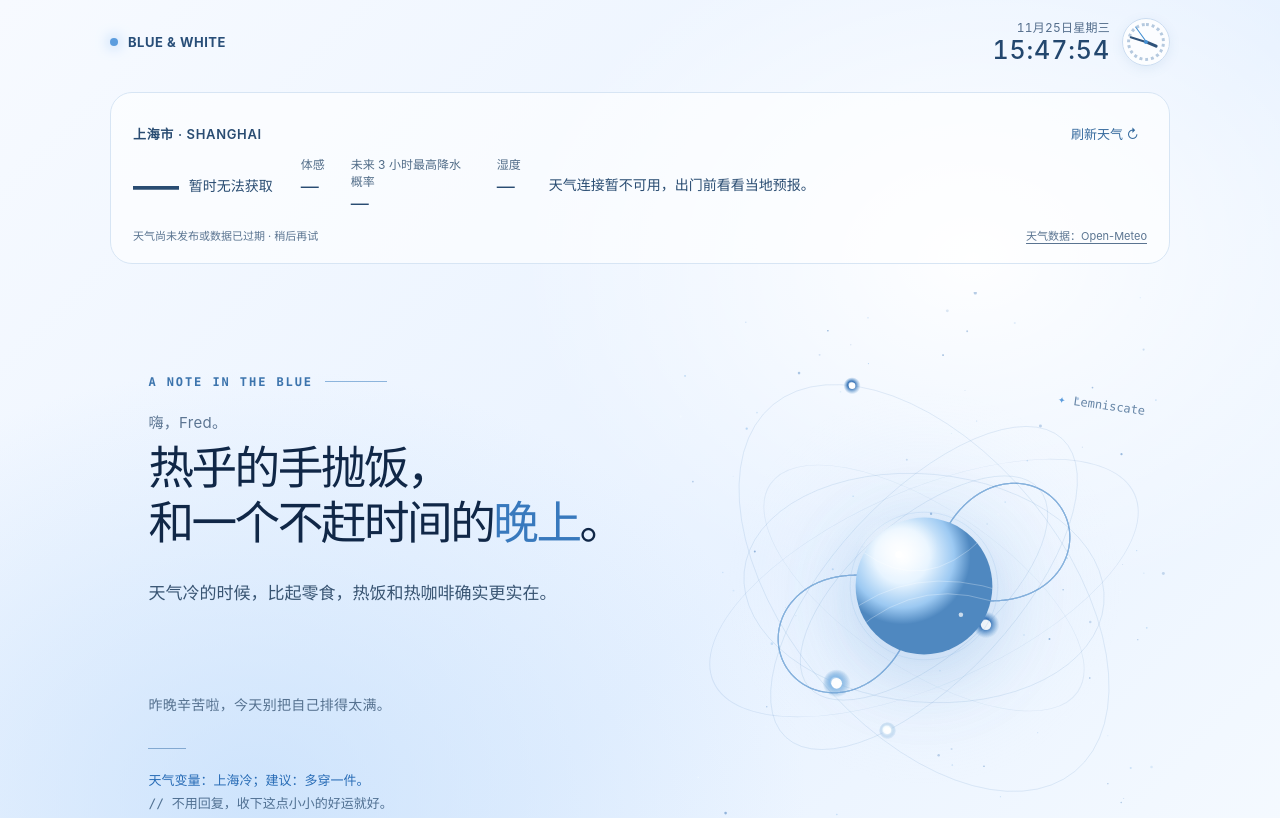
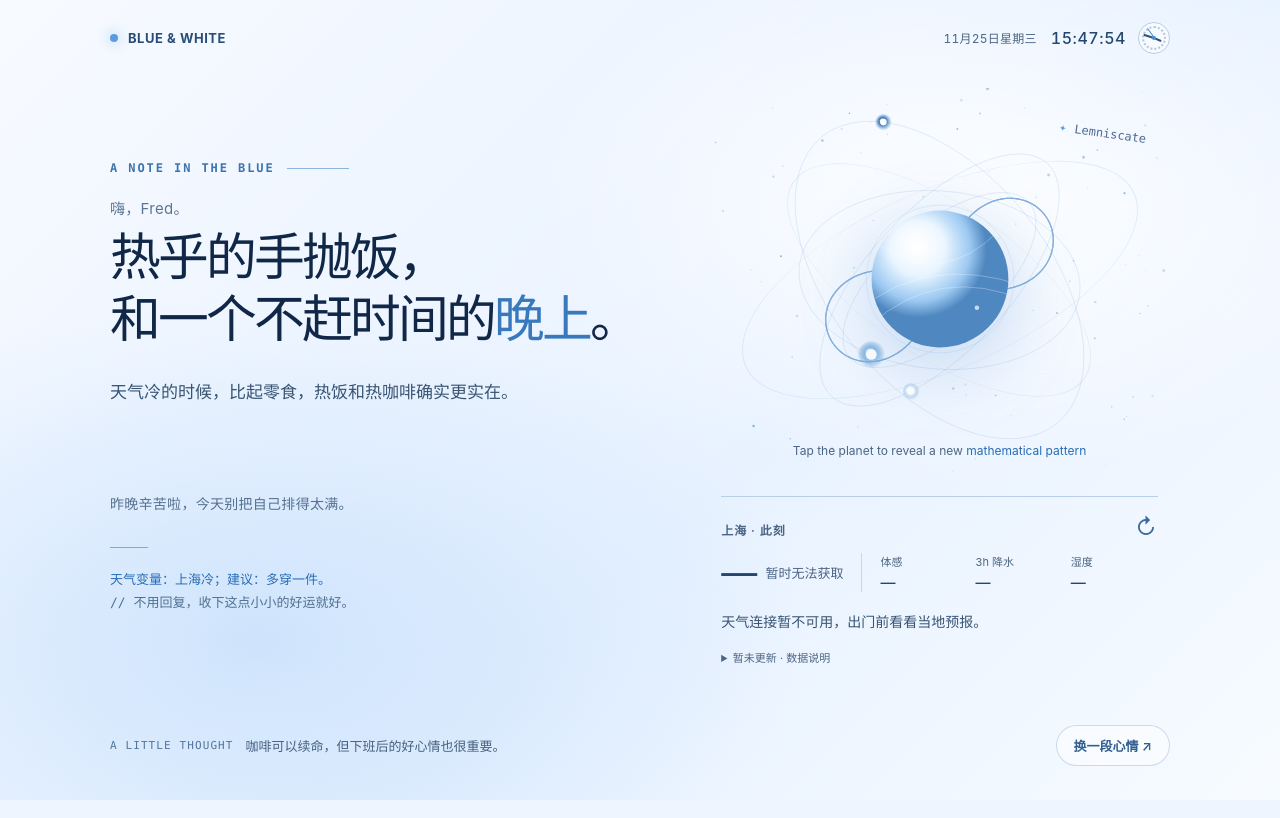
Before and after one commit to kaychiao/blue-white, a plain HTML site: page index.html in a window 1280 px wide. Shown: the top 818 px of the page. Drawn offline with Linux system fonts and the light colour scheme.

Commit message:
design: integrate weather beneath star map and refine clock hierarchy

```diff
--- a/index.html
+++ b/index.html
@@ -16,26 +16,21 @@ main{min-height:calc(100svh - 62px);max-width:1120px;margin:auto;padding:28px 30
 @media(max-width:760px){.top{height:54px;padding:0 20px}main{min-height:auto;padding:22px 23px 18px;grid-template-columns:1fr;gap:0}.letter{padding:28px 0 0}.title{font-size:clamp(30px,8.5vw,46px)}.title.compact{font-size:clamp(28px,7.2vw,39px)}.poem{font-size:16px;margin-top:19px}.scene{height:360px;min-height:330px;order:2}.planet{width:172px}.scene:before{width:82vw}.scene:after{width:67vw}.orbit-label{right:4%;top:12%}.scene-hint{bottom:2%}.bottom{padding:4px 23px 25px;gap:16px;align-items:flex-start}.thought{align-items:flex-start;flex-direction:column;gap:5px}.thought span{max-width:230px;line-height:1.6}}
 @media(prefers-reduced-motion:reduce){*,*:before,*:after{animation:none!important;scroll-behavior:auto!important;transition:none!important}}
 
-/* Shanghai clock and weather */
-.top{height:auto;min-height:84px;gap:20px;padding-top:12px;padding-bottom:12px}
-.clock-widget{display:flex;align-items:center;gap:12px}.clock-copy{text-align:right}.date{font-size:12px;letter-spacing:.02em}.live-time{display:block;font-size:25px;line-height:1.25;font-weight:500;letter-spacing:.035em;font-variant-numeric:tabular-nums;color:#23476e}.clock-face{position:relative;flex:none;width:48px;height:48px;border-radius:50%;background:rgba(255,255,255,.8);border:1px solid #cbdcf0;box-shadow:0 3px 12px #507fb31a}.clock-face:before{content:"";position:absolute;inset:4px;border:3px dotted #b5c9df;border-radius:50%}.hand{position:absolute;bottom:50%;left:calc(50% - 1px);width:2px;background:#2f527a;border-radius:2px;transform-origin:50% 100%}.hour-hand{height:12px;width:3px;left:calc(50% - 1.5px)}.minute-hand{height:17px}.second-hand{height:19px;width:1px;left:calc(50% - .5px);background:#448fd2}.clock-face:after{content:"";position:absolute;left:21px;top:21px;width:4px;height:4px;border-radius:50%;background:#448fd2}
-.weather-panel{position:relative;max-width:1060px;margin:8px auto 0;padding:18px 22px;border:1px solid #d7e5f4;border-radius:22px;background:rgba(255,255,255,.58);color:#294c72}.weather-top{display:flex;align-items:center;justify-content:space-between;gap:16px}.weather-location{font-size:13px;font-weight:600;letter-spacing:.05em}.weather-refresh{border:0;background:transparent;color:#356a9e;min-height:44px;padding:8px;cursor:pointer;font:inherit;font-size:13px}.weather-refresh:focus-visible{outline:2px solid #286cb6;border-radius:8px}.weather-refresh:disabled{opacity:.5;cursor:wait}.weather-body{display:flex;align-items:center;gap:28px;flex-wrap:wrap}.weather-now{display:flex;align-items:center;gap:12px}.weather-temp{font-size:46px;letter-spacing:-.05em;font-weight:400;line-height:1}.weather-description{font-size:14px}.weather-metrics{display:flex;flex-wrap:wrap;gap:18px 26px;margin:0}.weather-metrics dt{max-width:10em}.weather-metrics div{display:flex;flex-direction:column;gap:4px}.weather-metrics dt{font-size:12px;color:#526d89}.weather-metrics dd{margin:0;font-size:18px;font-variant-numeric:tabular-nums}.clothing-note{flex:1;min-width:210px;font-size:14px;line-height:1.7;margin:0}.weather-foot{display:flex;justify-content:space-between;gap:12px;flex-wrap:wrap;margin-top:14px;color:#5a7491;font-size:11px;line-height:1.5}.weather-foot a{color:inherit;text-underline-offset:3px}main{min-height:calc(100svh - 285px)}
-@media(max-width:1120px){.weather-panel{margin-left:30px;margin-right:30px}}
-@media(max-width:760px){.top{padding-left:20px;padding-right:20px;gap:10px}.brand{font-size:11px;letter-spacing:.01em;gap:7px}.clock-widget{gap:8px}.clock-face{width:40px;height:40px}.clock-face:after{top:17px;left:17px}.live-time{font-size:21px}.date{font-size:10px}.weather-panel{margin:8px 16px 0;padding:14px 16px}.weather-body{gap:18px}.weather-temp{font-size:38px}.weather-metrics{gap:12px 17px}.weather-metrics dt{max-width:8em}.clothing-note{flex-basis:100%;min-width:0}.weather-foot{font-size:11px}main{min-height:auto}}
+/* Quiet utility layer: the letter and the mathematical universe lead. */
+.top{height:auto;min-height:76px;gap:20px;padding-top:14px;padding-bottom:14px}
+.clock-widget{display:flex;align-items:center;gap:12px}.clock-copy{display:flex;align-items:center;gap:14px}.date{font-size:12px;letter-spacing:.02em;color:#4c6584}.live-time{font-size:16px;line-height:1.4;font-weight:500;letter-spacing:.035em;font-variant-numeric:tabular-nums;color:#23476e}.clock-face{position:relative;flex:none;width:32px;height:32px;border-radius:50%;background:#f7faff;border:1px solid #b8cee5}.clock-face:before{content:"";position:absolute;inset:3px;border:2px dotted #b5c9df;border-radius:50%}.hand{position:absolute;bottom:50%;left:calc(50% - 1px);width:2px;background:#2f527a;border-radius:2px;transform-origin:50% 100%}.hour-hand{height:8px}.minute-hand{height:11px}.second-hand{height:12px;width:1px;left:calc(50% - .5px);background:#448fd2}.clock-face:after{content:"";position:absolute;left:13px;top:13px;width:4px;height:4px;border-radius:50%;background:#448fd2}
+main{min-height:calc(100svh - 155px);padding-top:12px;grid-template-columns:minmax(0,1.1fr) minmax(0,.9fr);gap:36px}.letter{padding-left:0}.visual-column{min-width:0;display:flex;flex-direction:column;align-items:stretch;gap:0}.scene{height:clamp(320px,48vh,470px);min-height:320px}.orbit-label{top:10%;color:#496c92}.scene-hint{bottom:3%;font-size:12px;color:#4c6584;white-space:normal;text-align:center;width:100%;line-height:1.6;padding:0 12px}.scene:before{width:92%}.scene:after{width:76%}
+.weather-panel{position:relative;margin:24px 12px 0;padding:20px 0 0;border-top:1px solid #b9cfe5;color:#23476e}.weather-top{display:flex;align-items:center;justify-content:space-between;gap:16px}.weather-location{font-size:12px;font-weight:600;letter-spacing:.08em;color:#4c6584}.weather-refresh{display:grid;place-items:center;border:0;border-radius:50%;background:transparent;color:#386b9e;min-width:44px;min-height:44px;margin:-12px -10px -8px 0;cursor:pointer;font:22px/1 -apple-system,BlinkMacSystemFont,sans-serif;transition:background .18s}.weather-refresh:hover{background:#dfeafa}.weather-refresh:active{background:#cbdff5}.weather-refresh:focus-visible{outline:2px solid #286cb6;outline-offset:2px}.weather-refresh:disabled{opacity:.45;cursor:wait}
+.weather-body{display:grid;grid-template-columns:auto minmax(0,1fr);align-items:center;gap:18px;margin-top:12px}.weather-now{display:flex;align-items:center;gap:10px}.weather-temp{font-size:36px;letter-spacing:-.05em;font-weight:400;line-height:1}.weather-description{font-size:13px;color:#4c6584}.weather-metrics{display:grid;grid-template-columns:repeat(3,minmax(0,1fr));gap:8px;margin:0;padding-left:18px;border-left:1px solid #c4d7eb}.weather-metrics div{display:flex;flex-direction:column;gap:4px}.weather-metrics dt{font-size:11px;color:#4c6584;white-space:nowrap}.weather-metrics dd{margin:0;font-size:15px;font-weight:500;font-variant-numeric:tabular-nums}.clothing-note{grid-column:1/-1;font-size:14px;line-height:1.75;margin:0;color:#385472}.weather-details{margin-top:10px;color:#4c6584;font-size:11px;line-height:1.7}.weather-details summary{cursor:pointer;min-height:28px;padding:4px 0;width:fit-content;text-underline-offset:3px}.weather-details summary:focus-visible{outline:2px solid #286cb6;outline-offset:3px}.weather-details[open] summary{margin-bottom:4px}.weather-foot{display:flex;flex-wrap:wrap;gap:5px 12px}.weather-foot a{color:inherit;text-underline-offset:3px}.bottom{margin:0 auto}.code-note{overflow-wrap:anywhere}
+@media(max-width:900px) and (min-width:761px){main{gap:24px}.weather-body{grid-template-columns:1fr;gap:12px}.weather-metrics{border:0;padding:0}.scene{height:350px}.planet{width:180px}}
+@media(max-width:760px){.top{min-height:68px;padding:12px 23px;gap:10px}.brand{font-size:11px;letter-spacing:.01em;gap:7px}.clock-widget{gap:8px}.clock-copy{flex-direction:column;align-items:flex-end;gap:2px}.live-time{font-size:15px}.date{font-size:11px}.clock-face{display:none}main{min-height:auto;padding:12px 23px 24px;grid-template-columns:minmax(0,1fr);gap:10px}.letter{padding:22px 0 12px}.visual-column{width:100%}.scene{height:330px;min-height:300px}.weather-panel{margin:16px 0 0}.weather-body{gap:16px}.weather-metrics{padding-left:14px}.weather-temp{font-size:32px}.weather-metrics dt{font-size:11px}.weather-metrics dd{font-size:15px}.bottom{padding-bottom:30px}.weather-details summary{min-height:36px}}
+@media(max-width:350px){.weather-body{grid-template-columns:1fr}.weather-metrics{padding:0;border:0}.date{font-size:10px}.live-time{font-size:14px}}
 </style>
 </head>
 <body>
 <header class="top"><div class="brand"><i></i><span>BLUE &amp; WHITE</span></div>
   <div class="clock-widget"><div class="clock-copy"><span class="date" id="date"></span><time class="live-time" id="liveTime" aria-label="上海时间">--:--:--</time></div><div class="clock-face" aria-hidden="true"><i class="hand hour-hand" id="hourHand"></i><i class="hand minute-hand" id="minuteHand"></i><i class="hand second-hand" id="secondHand"></i></div></div>
 </header>
-<section class="weather-panel" id="weatherPanel" aria-label="上海市天气" aria-busy="true">
-  <div class="weather-top"><span class="weather-location">上海市 · SHANGHAI</span><button class="weather-refresh" id="weatherRefresh" type="button">刷新天气 ↻</button></div>
-  <div class="weather-body"><div class="weather-now"><span class="weather-temp" id="temperature">—</span><span class="weather-description" id="conditions">正在获取天气</span></div>
-    <dl class="weather-metrics"><div><dt>体感</dt><dd id="feelsLike">—</dd></div><div><dt>未来 3 小时最高降水概率</dt><dd id="rainChance">—</dd></div><div><dt>湿度</dt><dd id="humidity">—</dd></div></dl>
-    <p class="clothing-note" id="clothing">等天气更新，给你一点出门穿衣参考。</p>
-  </div>
-  <div class="weather-foot"><span id="weatherStatus" role="status">正在连接上海天气…</span><a href="https://open-meteo.com/" target="_blank" rel="noopener noreferrer">天气数据：Open-Meteo</a></div>
-</section>
 <main>
   <article class="letter">
     <div class="kicker" id="edition">A NOTE IN THE BLUE</div>
@@ -46,6 +41,7 @@ main{min-height:calc(100svh - 62px);max-width:1120px;margin:auto;padding:28px 30
     <div class="divider"></div>
     <div class="code-note"><em id="code">const littleWish = () =&gt; “今天顺顺利利”;</em><br>// 不用回复，收下这点小小的好运就好。</div>
   </article>
+  <div class="visual-column">
   <section class="scene" aria-label="可互动的星轨与光球">
     <canvas id="cosmos" aria-hidden="true"></canvas>
     <div class="orbit-label" id="orbitLabel">A quiet little universe</div>
@@ -54,6 +50,15 @@ main{min-height:calc(100svh - 62px);max-width:1120px;margin:auto;padding:28px 30
     </button>
     <div class="scene-hint" id="hint">Tap the planet to reveal a new <span>mathematical pattern</span></div>
   </section>
+<section class="weather-panel" id="weatherPanel" aria-label="上海市天气" aria-busy="true">
+  <div class="weather-top"><span class="weather-location">上海 · 此刻</span><button class="weather-refresh" id="weatherRefresh" type="button" aria-label="刷新上海天气" title="刷新天气">↻</button></div>
+  <div class="weather-body"><div class="weather-now"><span class="weather-temp" id="temperature">—</span><span class="weather-description" id="conditions">正在获取天气</span></div>
+    <dl class="weather-metrics"><div><dt>体感</dt><dd id="feelsLike">—</dd></div><div><dt title="未来 3 小时最高降水概率">3h 降水</dt><dd id="rainChance">—</dd></div><div><dt>湿度</dt><dd id="humidity">—</dd></div></dl>
+    <p class="clothing-note" id="clothing">等天气更新，给你一点出门穿衣参考。</p>
+  </div>
+  <details class="weather-details"><summary><span id="weatherUpdated">数据时间与来源</span></summary><div class="weather-foot"><span id="weatherStatus" role="status">正在读取天气…</span><a href="https://open-meteo.com/" target="_blank" rel="noopener noreferrer">Open-Meteo ↗</a></div></details>
+</section>
+  </div>
 </main>
 <footer class="bottom"><div class="thought"><b>A LITTLE THOUGHT</b><span id="thought">宇宙不一定有答案，但总有一颗星会按时出现。</span></div><button class="shuffle" id="shuffle" type="button">换一段心情 ↗</button></footer>
 <script src="./daily-copy.js"></script>
--- a/weather.js
+++ b/weather.js
@@ -37,6 +37,7 @@
     byId('clothing').textContent=clothes;
     const stamp=new Intl.DateTimeFormat('zh-CN',{timeZone:zone,month:'numeric',day:'numeric',hour:'2-digit',minute:'2-digit',hourCycle:'h23'}).format(new Date(c.time*1000));
     const stale=Date.now()-c.time*1000>90*60*1000;
+    byId('weatherUpdated').textContent=`${cached||stale?'较早数据 · ':''}${stamp} 更新 · 数据说明`;
     byId('weatherStatus').textContent=`${cached||stale?'较早数据 · ':''}${stamp} 数据 · 每小时发布 · 穿衣按体感估算`;
     byId('weatherPanel').setAttribute('aria-busy','false');
   }
@@ -58,7 +59,7 @@
     } catch {
       let shown=false;
       try {const saved=JSON.parse(localStorage.getItem(cacheKey));if(saved && Date.now()-saved.savedAt<2*3600*1000){render(saved.data,true);shown=true}}catch{}
-      if(!shown){for(const id of ['temperature','feelsLike','humidity','rainChance'])byId(id).textContent='—';byId('conditions').textContent='暂时无法获取';byId('clothing').textContent='天气连接暂不可用，出门前看看当地预报。';byId('weatherStatus').textContent='天气尚未发布或数据已过期 · 稍后再试';}
+      if(!shown){byId('weatherUpdated').textContent='暂未更新 · 数据说明';for(const id of ['temperature','feelsLike','humidity','rainChance'])byId(id).textContent='—';byId('conditions').textContent='暂时无法获取';byId('clothing').textContent='天气连接暂不可用，出门前看看当地预报。';byId('weatherStatus').textContent='天气尚未发布或数据已过期 · 稍后再试';}
     } finally {busy=false;byId('weatherRefresh').disabled=false;byId('weatherPanel').setAttribute('aria-busy','false');}
   }
   byId('weatherRefresh').addEventListener('click',refresh);
```
